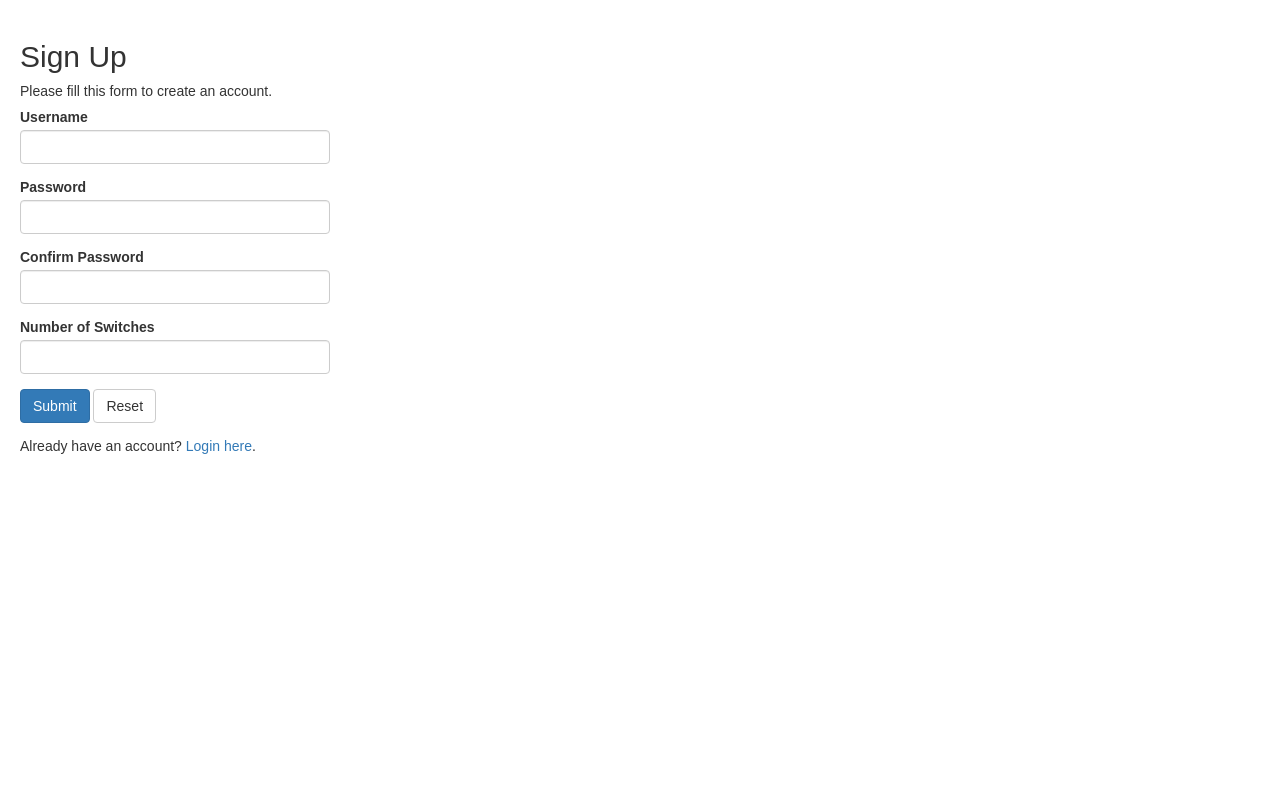
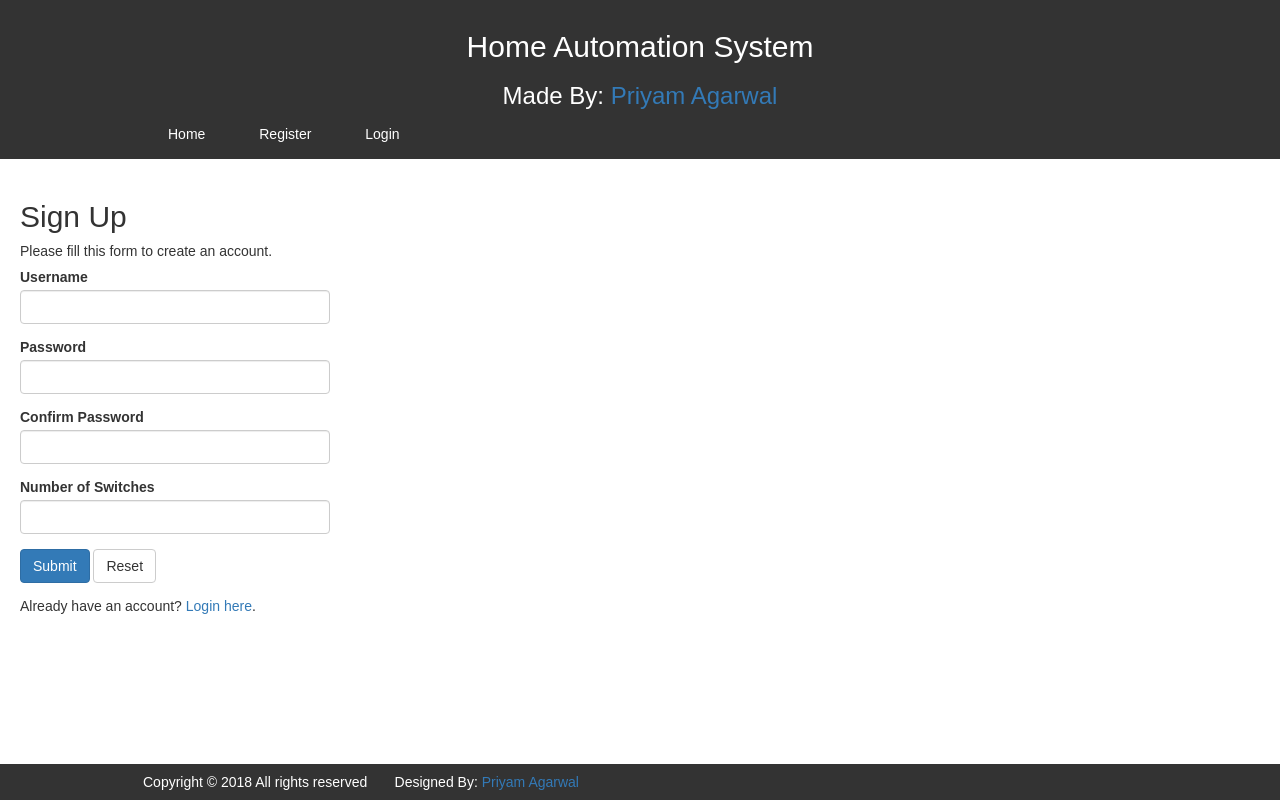
Before and after one commit to 1997priyam/Home-Automation-Project-II, a PHP site: page /register.php in a window 1280 px wide. Run offline with PHP 8.4, Linux system fonts and the light colour scheme.

Commit message:
added few files

```diff
--- /dev/null
+++ b/Website/footer.html
@@ -0,0 +1,38 @@
+<!DOCTYPE html>
+<html lang="en">
+<head>
+<meta charset="utf-8">
+<title>Creating Fixed Header and Footer with CSS</title>
+<style type="text/css">
+
+    body{
+        padding-top: 60px;
+        padding-bottom: 40px;
+    }
+
+     .fixed-footer{
+        width: 100%;
+        position: fixed;
+        background: #333;
+        padding: 10px 0;
+        color: #fff;
+		bottom:0;
+    }
+
+    .fixed-footer{
+        bottom: 0;
+    }
+	.container{
+        width: 80%;
+        margin: 0 auto; /* Center the DIV horizontally */
+    }
+
+</style>
+</head>
+<body>
+
+    <div class="fixed-footer">
+        <div class="container">Copyright &copy; 2018 All rights reserved  &nbsp&nbsp&nbsp&nbsp&nbsp Designed By: <a href="http://priyamagarwal.com">Priyam Agarwal</a></div>
+    </div>
+</body>
+</html>
--- /dev/null
+++ b/Website/header.html
@@ -0,0 +1,59 @@
+<!DOCTYPE html>
+<html lang="en">
+<head>
+<meta charset="utf-8">
+<title>Bitvolt</title>
+<style type="text/css">
+    /* Add some padding on document's body to prevent the content
+    to go underneath the header and footer */
+    body{
+        padding-top: 60px;
+        padding-bottom: 40px;
+    }
+    .container{
+        width: 80%;
+        margin: 0 auto; /* Center the DIV horizontally */
+    }
+    .fixed-header, .fixed-footer{
+	z-index: 1;
+        width: 100%;
+        position: absolute;
+        background: #333;
+        padding: 10px 0;
+        color: #fff;
+    }
+    .fixed-header{
+        top: 0;
+    }
+    .fixed-footer{
+        bottom: 0;
+    }
+    /* Some more styles to beutify this example */
+    nav a{
+        color: #fff;
+        text-decoration: none;
+        padding: 7px 25px;
+        display: inline-block;
+    }
+    .container p{
+        line-height: 200px; /* Create scrollbar to test positioning */
+    }
+</style>
+</head>
+<body>
+    <div class="fixed-header">
+        <div class="container">
+		<h2 align="center"> Home Automation System </h2><h3 align="center">Made By: <a href="http://priyamagarwal.com" target="_blank">Priyam Agarwal</a></h3>
+
+            <nav>
+                <a href="index.html">Home</a>
+
+                <a href="register.php">Register</a>
+                <a href="login.php">Login</a>
+
+            </nav>
+        </div>
+    </div>
+
+</body>
+</html>
--- a/Website/register.php
+++ b/Website/register.php
@@ -113,7 +113,7 @@ if($_SERVER["REQUEST_METHOD"] == "POST"){
     mysqli_close($link);
 }
 ?>
-
+ <?php include("header.html");?>
 <!DOCTYPE html>
 <html lang="en">
 <head>
@@ -121,8 +121,10 @@ if($_SERVER["REQUEST_METHOD"] == "POST"){
     <title>Sign Up</title>
     <link rel="stylesheet" href="https://maxcdn.bootstrapcdn.com/bootstrap/3.3.7/css/bootstrap.css">
     <style type="text/css">
-        body{ font: 14px sans-serif; }
-        .wrapper{ width: 350px; padding: 20px; }
+        body{ font: 14px sans-serif;
+padding-top: 60px;
+        padding-bottom: 40px;		}
+        .wrapper{ width: 350px; padding: 20px; padding-top: 120px; padding-bottom: 100px;}
     </style>
 </head>
 <body>
@@ -159,3 +161,5 @@ if($_SERVER["REQUEST_METHOD"] == "POST"){
     </div>
 </body>
 </html>
+
+<?php include("footer.html");?>
```
Also changed, not shown: Website/login.php (+12 -4 lines), Website/welcome.php (+38 -10 lines).
